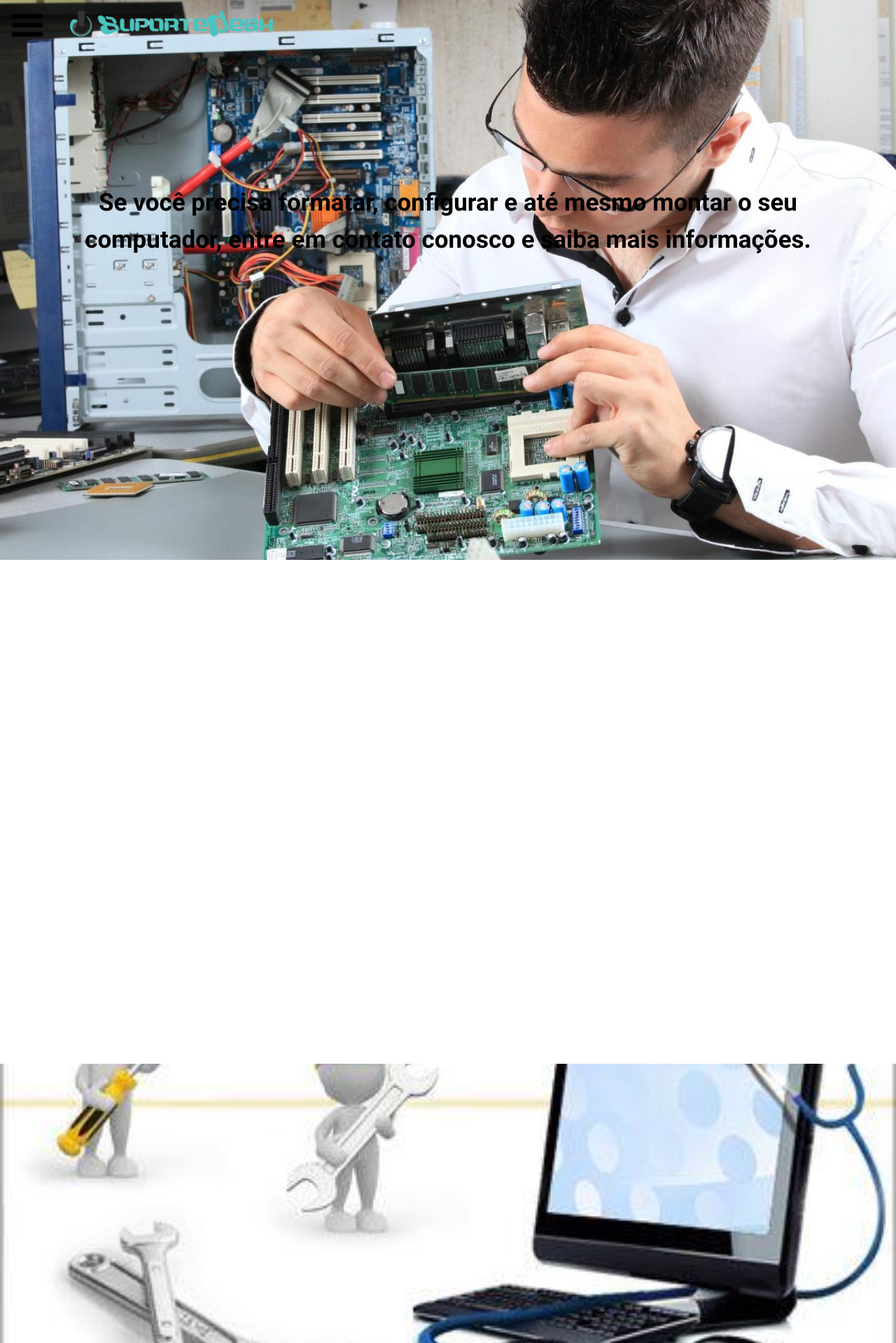
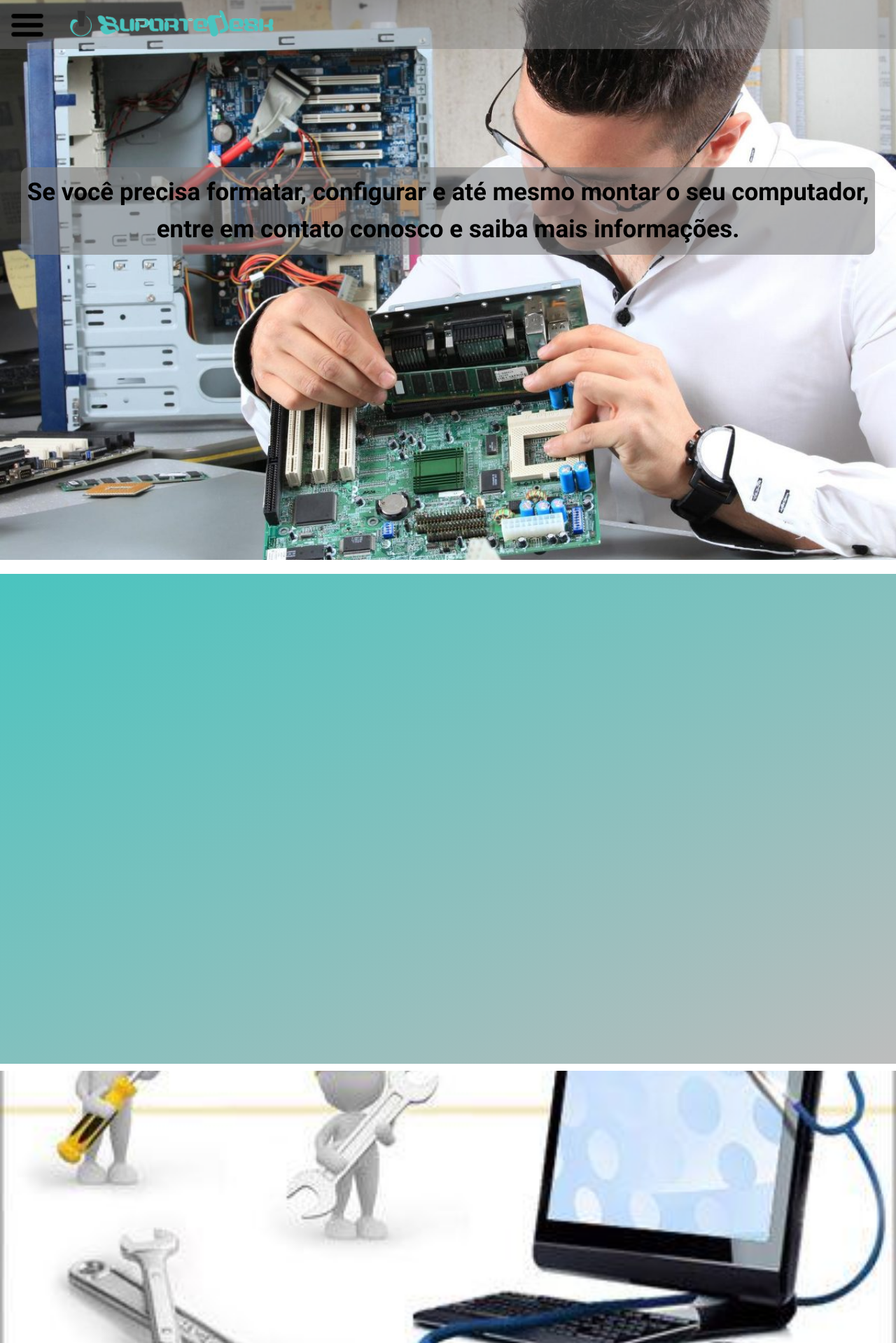
Before and after one commit to hackbras/SuporteDesk, a PHP site: page / in a window 1280 px wide. Shown: the top 1919 px of the page at 70% size. Run offline with PHP 8.4, Linux system fonts and the light colour scheme; data that the repository does not hold is empty; some libraries are stand-ins or nearby versions.

Commit message:
estilização.

```diff
--- a/css/custom.css
+++ b/css/custom.css
@@ -1,5 +1,5 @@
 /*========================================
-	Implementação para Desktop
+	ImplementaÃ§Ã£o para Desktop
 ========================================*/
 @media (min-width: 800px){
 * {margin:0;padding:0;vertical-align:baseline;}
@@ -17,7 +17,7 @@
 		font-size:38px;
 		font-weight:bold;
 		padding:20px 0px 20px 0px;
-		color:#137b77;
+		color: #626767;
 	}
 	h5{
 		font-size:30px;
@@ -29,6 +29,7 @@
 		float:left;
 		margin:2%;
 	}
+
 	/*Header*/
 	header{
 		background-image:url("../img/manutencao-pc-large.jpg");
@@ -54,6 +55,7 @@
 		height:70px;
 		width: 100%;
 		box-shadow:none;
+		background-color:rgba(128, 128, 128, 0.42);
 	}
     #logo{
     	padding:10px 0px 10px 0px;
@@ -81,12 +83,33 @@
 		}
 
 	.slider{
-		height:700px;
+		height:100%;
 	}
 	#delivery{position:absolute;}
 
+	.secao1{
+		height:700px;
+		background-image:url("../img/redes.jpg");
+		background-repeat:no-repeat;
+		background-size:cover;
+		opacity:0.4;
+		margin-top:10px;
+	}
+	.secao2{
+		height:700px;
+		background-color:#49C4BF;
+		background:linear-gradient(to bottom right,#49C4BF,#bdbdbd);
+		margin-bottom:10px;
+	}
+	.legenda{
+		background-color:rgba(128, 128, 128, 0.6);
+		margin:175px 30px 30px 30px;
+		padding:10px 0px 10px 0px;
+		border-radius:11px;
+	}
+
 	/*-----------------------
-	Servicos diverços
+	Servicos diverÃ§os
 	-------------------------*/
 	#services{
 		background-color:#bdbdbd;
@@ -208,7 +231,7 @@
 
 	/*
 	=========================================
-		Serviços
+		ServiÃ§os
 	=========================================
 	*/
 	services1,.services2,.services3{
@@ -245,7 +268,7 @@
 
 	/*
 	=========================================
-		Sub Grupo Footer Rodapé
+		Sub Grupo Footer RodapÃ©
 	=========================================
 	*/
 	.copyright{
--- a/index.php
+++ b/index.php
@@ -3,6 +3,7 @@
     	  <meta charset="utf-8">
 		  <meta name="viewport" content="width=device-width,initial-scale=1.0">
 
+		  <script src="https://ajax.googleapis.com/ajax/libs/angularjs/1.4.8/angular.min.js"></script>
 		  <script src="https://ajax.googleapis.com/ajax/libs/jquery/3.1.1/jquery.min.js"></script>
 		  <script src="https://cdnjs.cloudflare.com/ajax/libs/materialize/0.97.8/js/materialize.min.js"></script>
 		  <script src="js\validation.js"></script>
@@ -30,7 +31,7 @@
    <body>
    <header>
    		<div class="navbar-fixed"><!--navbar-fixed-->
-		<nav id="menu" class="transparent"><!--grey darken-1-->
+		<nav id="menu"><!--grey darken-1-->
 			<div class="nav-wrapper">
 				<a id="logo" href="#" class="brand-logo">
 					<img class="logo-image logo responsive-img" src="img/logo-oficial2.png">
@@ -45,11 +46,11 @@
 			</div>
 		</nav>
 		</div>
-		<p>Se você precisa formatar, configurar e até mesmo montar o seu computador, entre em contato conosco e saiba mais informações.</p>
+		<p class="legenda">Se você precisa formatar, configurar e até mesmo montar o seu computador, entre em contato conosco e saiba mais informações.</p>
 
 	</header>
 
-	<section style="height:700px"></section>
+	<section class="secao2"></section>
 
 	<section class="slider">
 		<!--Carroussel-->
@@ -57,13 +58,13 @@
 			<li>
 				<img src="img/configuracao_formatacao.jpg" alt="Alternate Text" /></li>
 			<li>
-				<img src="img/notebook.jpg" alt="Alternate Text" /></li>
+				<img src="img/notebook2.png" alt="Alternate Text" /></li>
 			<li>
 				<img src="img/stress.jpg" alt="Alternate Text" /></li>
 		</ul>
 	</section>
 
-	<section style="height:700px"></section>
+	<section class="secao1"></section>
 
 	<section id="descricao-servicos" >
 		<h4 id="services">SERVIÇOS</h4>
```
